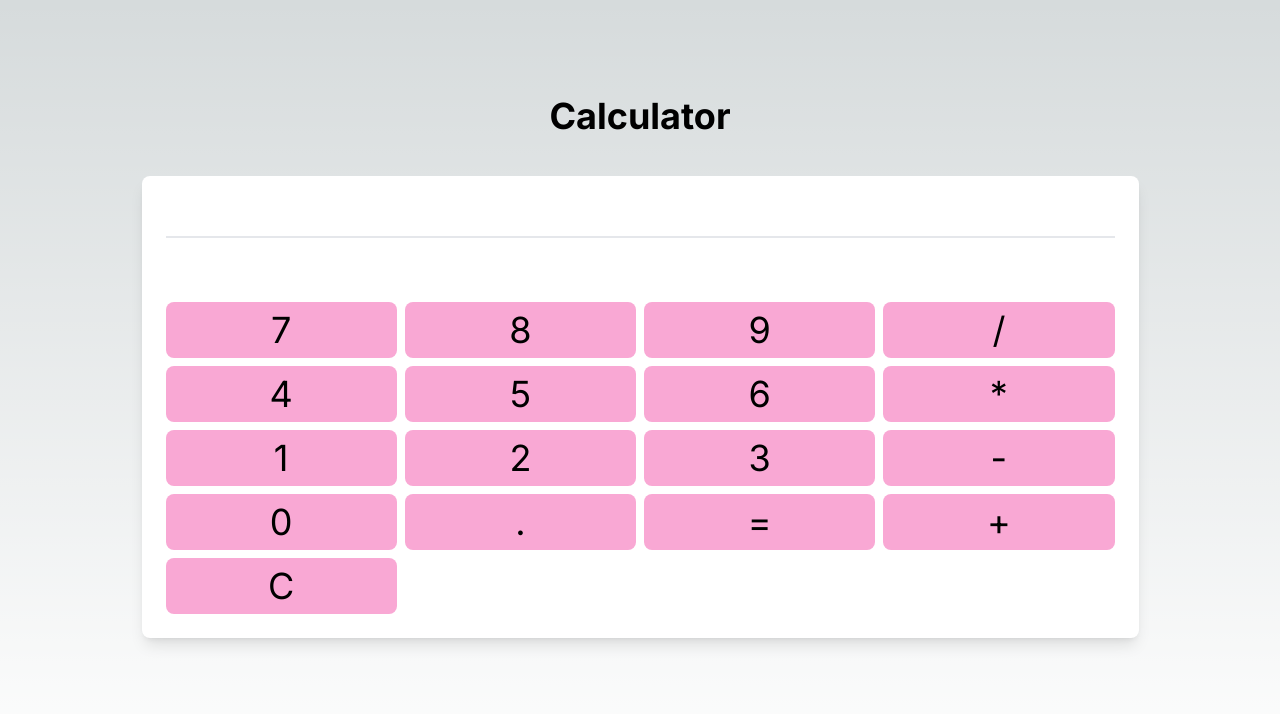
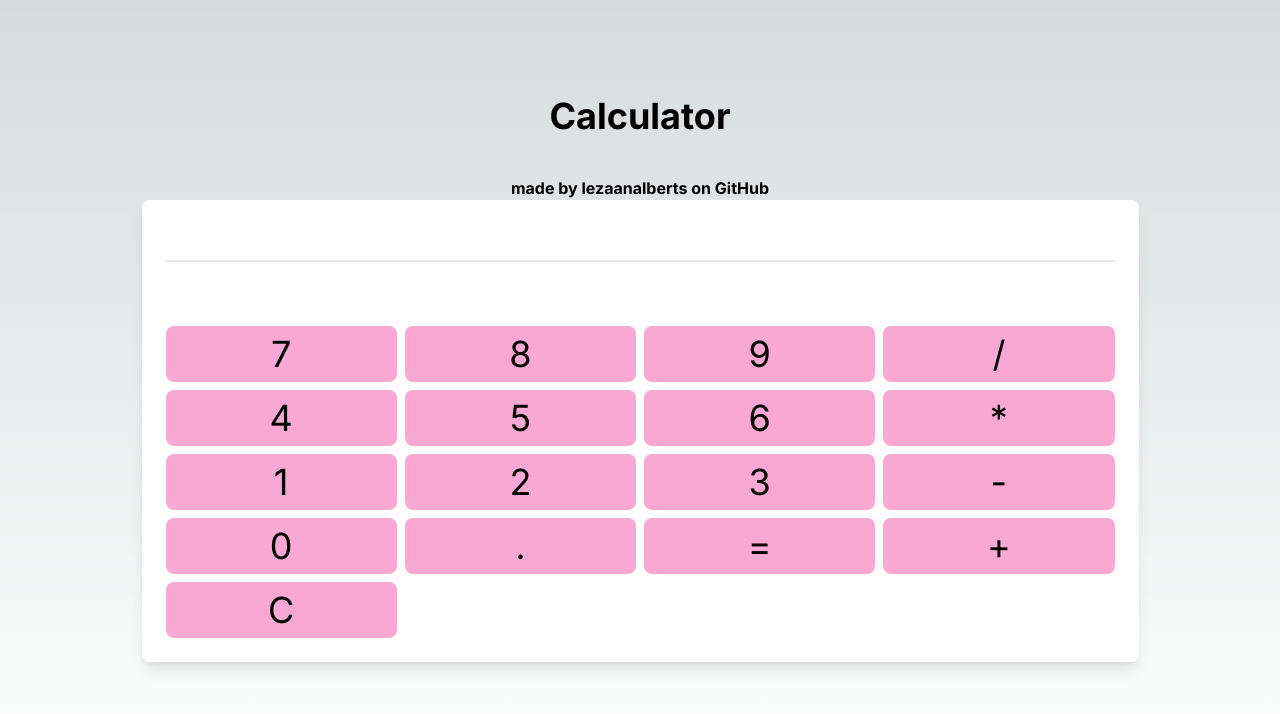
Before and after one commit to lezaanalberts/calculator, a Next.js app: page / in a window 1280 px wide. Shown: the top 714 px of the page. Built offline with nearby package versions, Linux system fonts and the light colour scheme.

Commit message:
credits added

```diff
--- a/app/page.js
+++ b/app/page.js
@@ -33,6 +33,7 @@ export default function Home(){
   return (
     <main className="flex min-h-screen flex-col items-center p-24">
       <h1 className="text-4xl font-bold mb-10 color:rgb(252 165 165)">Calculator</h1>
+      <h2 className="text-l font-bold">made by lezaanalberts on GitHub</h2>
       <div className=" bg-white p-6 rounded-lg shadow-lg">
         <input
         type="text"
```
